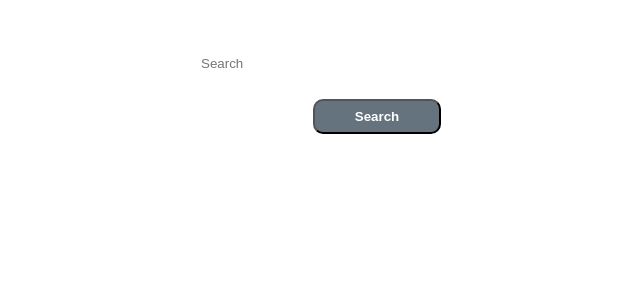
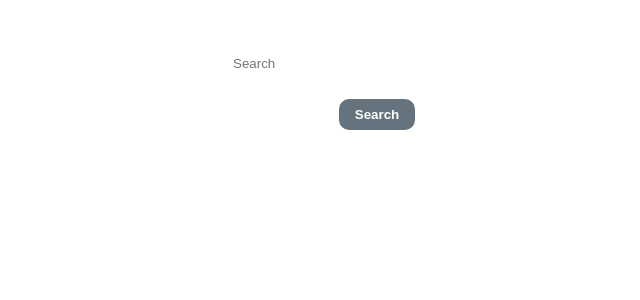
Before and after one commit to corentinIstace/weather-app, a React (Create React App) app: page / in a window 1280 px wide. Shown: the top 300 px of the page, without its empty margins (263-903 px from the left). Built offline with nearby package versions, Linux system fonts and the light colour scheme.

Commit message:
button design modification

```diff
--- a/src/components/Form.js
+++ b/src/components/Form.js
@@ -41,7 +41,8 @@ const Container = styled.div`
 `;
 
 const SearchBar = styled.div`
-    width: 30vw;
+    width: 100%;
+    max-width: 20rem;
     padding-top: 3rem;;
     display: flex;
     flex-direction:column;
@@ -60,14 +61,16 @@ const Button = styled.button`
     display: flex;
     justify-content: center;
     margin: auto;
-    width: 10vw;
     margin-top: 20px;;
     padding: 0.5rem 1rem;
+    /* width: 10vw; */
+    border: none;
     border-radius: 10px;
     color: white;
     font-weight: bold;
     outline: none;
     background-color: #65737e;
+    cursor: pointer;
     &:hover{
         background-color:#4f5b66;
     }
```
